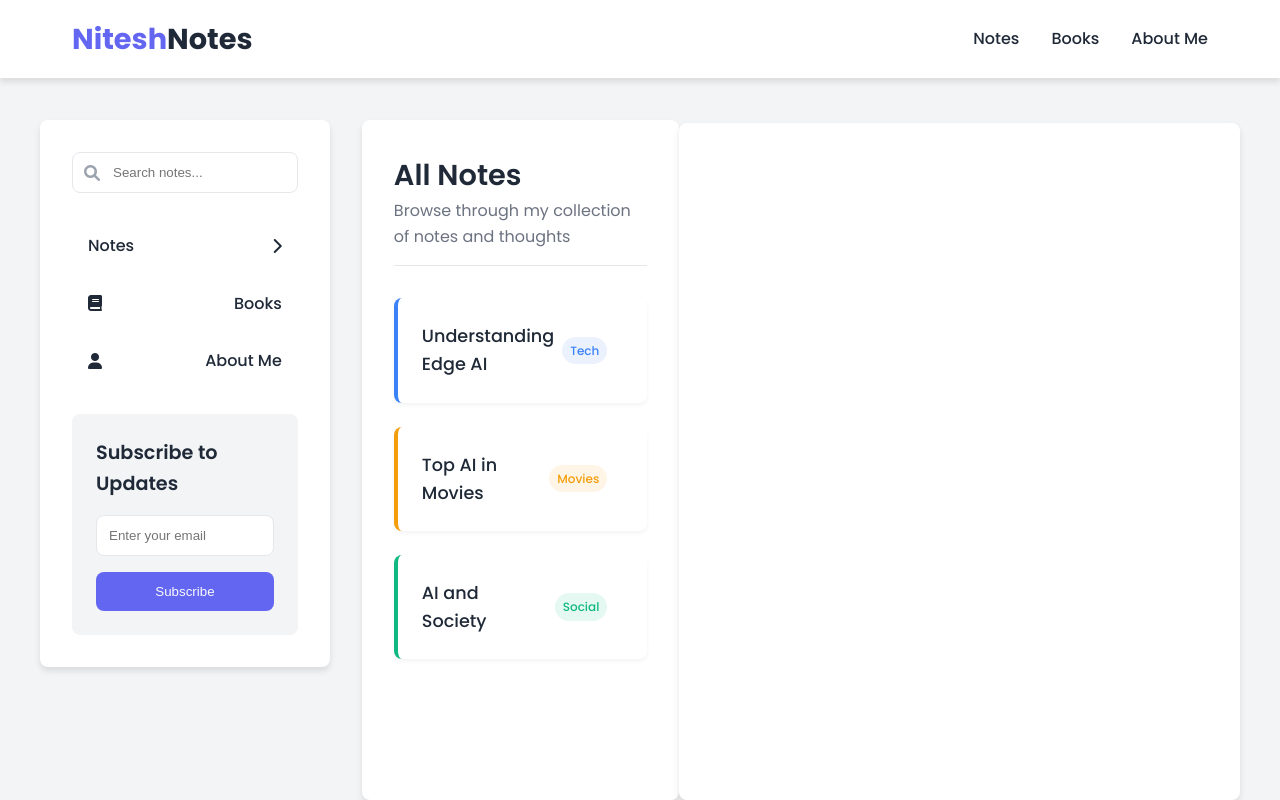
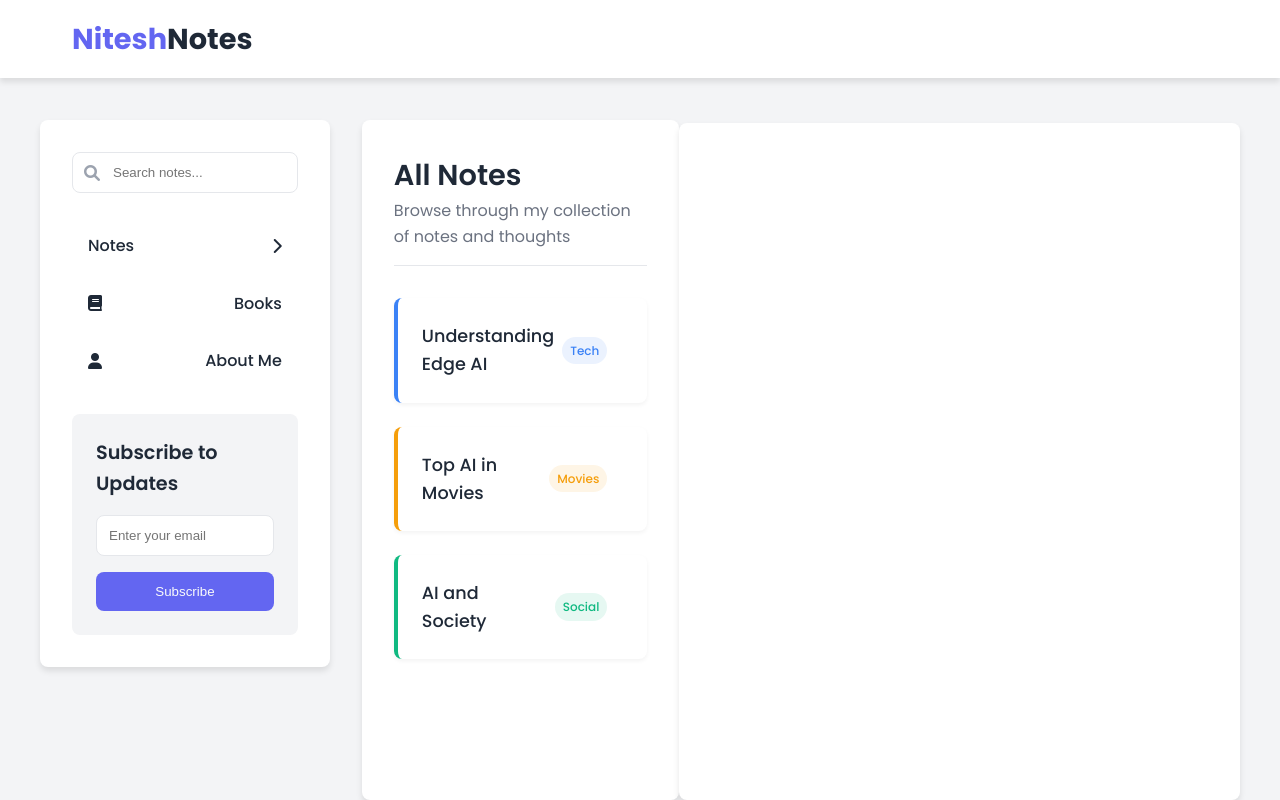
Before and after one commit to Khitishgithub/Blog, a plain HTML site: page index.html in a window 1280 px wide. Drawn offline with nearby package versions, Linux system fonts and the light colour scheme.

Commit message:
chnages done

```diff
--- a/index.html
+++ b/index.html
@@ -22,11 +22,11 @@
       <button class="mobile-menu-btn" id="mobile-menu-btn">
         <i class="fas fa-bars"></i>
       </button>
-      <div class="nav-links" id="nav-links">
+      <!-- <div class="nav-links" id="nav-links">
         <a href="#" onclick="showAll()">Notes</a>
         <a href="#">Books</a>
         <a href="#">About Me</a>
-      </div>
+      </div> -->
     </div>
   </header>
 
@@ -77,7 +77,7 @@
       </div>
 
       <div class="note-link movies">
-         <a href="#" onclick="loadNote('AIMovies.html')">
+        <a href="#" onclick="loadNote('AIMovies.html')">
           Top AI in Movies
           <span class="badge badge-movies">Movies</span>
           <i class="fas fa-arrow-right"></i>
```
